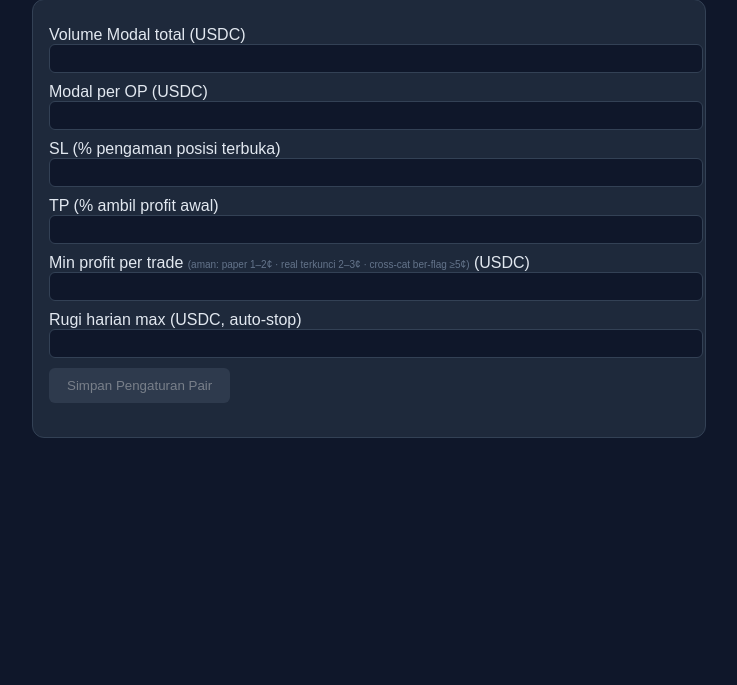
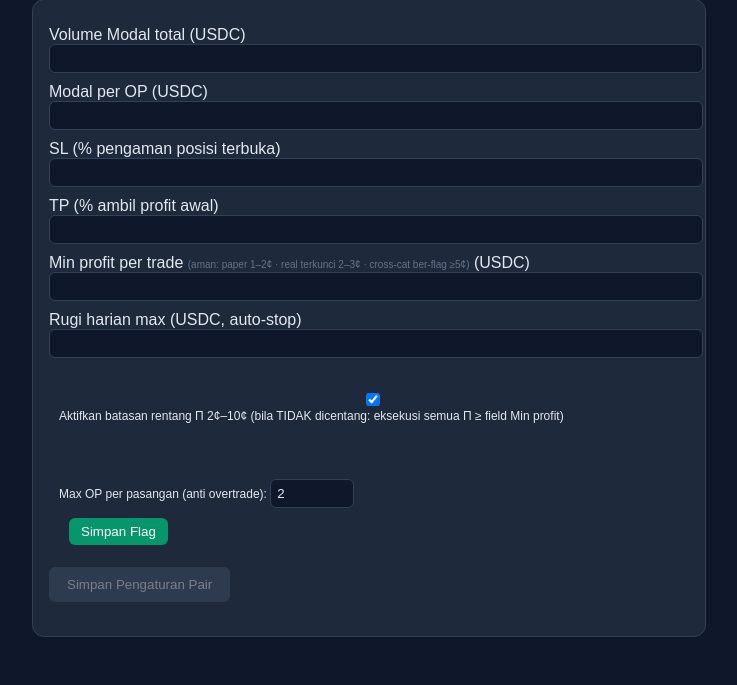
Before and after one commit to connectcomputers/arb-bot, a FastAPI app: template app/web/templates/limits.html in a window 1280 px wide. Shown: the part 267-952 px from the top of the page, without its empty margins (168-905 px from the left). Before the commit the page ends 705 px from the top, so only its background shows below. Run offline with FastAPI, Linux system fonts and the light colour scheme; the template is opened without the code that fills it, so the values that code supplies are empty.

Commit message:
feat: checkbox rentang Π + field max OP per pasangan di Pengaturan Pair + EE buka CROSS_CAT untuk paper

```diff
--- a/app/engine.py
+++ b/app/engine.py
@@ -506,10 +506,14 @@ def _loop():
             added = 0
             for m in st["matches"]:
                 # Filter eksekusi: Π > 0 (positif) DAN Π ≤ 0.20 (anti false-match)
-                if m["pi"] <= float(lim.get("min_profit", 0)) / 100 or m["pi"] > float(lim.get("pi_ceiling", 0.10)):
+                _floor = float(lim.get("min_profit", 0)) / 100
+                if bool(lim.get("use_pi_band", True)):
+                    _floor = max(_floor, 0.02)
+                if m["pi"] <= _floor or m["pi"] > float(lim.get("pi_ceiling", 0.10)):
+                    continue
                     continue
                 # K: hanya arbitrase TERKUNCI (YES+NO berlawanan); tolak arah SPREAD
-                if m.get("direction") not in ("YES_NO", "NO_YES"):
+                if m.get("direction") not in ("YES_NO", "NO_YES", "CROSS_CAT"):
                     continue
                 # X: batas max open-posisi per pasangan (anti overtrade, permintaan Robert)
                 _pkey = "|".join([m["a"], m["b"], str(_ckey(m["ta"])), str(_close_ts(m["ta"]))])
--- a/app/web/main.py
+++ b/app/web/main.py
@@ -320,6 +320,28 @@ def limits(request: Request):
         "venues_valid": [v for v, s in cfg["venues"].items() if s.get("valid")],
         "pairs": cfg.get("pairs", {}),
     })
+
+@app.get("/api/limits/flag")
+def api_limits_flag_get():
+    from app.config_store import load_config
+    c = load_config()["limits"]
+    return {k: c.get(k) for k in ("use_pi_band", "max_op_per_pair", "exec_unlocked", "pi_ceiling", "min_profit")}
+
+
+@app.post("/api/limits/flag")
+async def api_limits_flag(request: Request):
+    from app.config_store import load_config, save_config
+    try:
+        body = await request.json()
+        c = load_config()
+        for k in ("use_pi_band", "max_op_per_pair", "exec_unlocked", "pi_ceiling", "min_profit"):
+            if k in body:
+                c["limits"][k] = body[k]
+        save_config(c)
+        return {"ok": True, "limits": c["limits"]}
+    except Exception as e:
+        return {"ok": False, "message": str(e)}
+
 
 @app.post("/api/limits")
 async def api_limits(request: Request):
--- a/app/web/templates/limits.html
+++ b/app/web/templates/limits.html
@@ -34,6 +34,24 @@ button:disabled{opacity:.4;cursor:not-allowed}
 <label>TP (% ambil profit awal)<input id="tp" type="number" step="0.1" value="{{ limits.get('tp','') }}"></label>
 <label>Min profit per trade <span style="color:#64748b;font-size:10px">(aman: paper 1–2¢ · real terkunci 2–3¢ · cross-cat ber-flag ≥5¢)</span> (USDC)<input id="min_profit" type="number" step="0.01" value="{{ limits.get('min_profit','') }}"></label>
 <label>Rugi harian max (USDC, auto-stop)<input id="rugi_harian" type="number" value="{{ limits.get('rugi_harian','') }}"></label>
+<div style="margin:12px 0;padding:10px;background:#1e293b;border-radius:6px">
+  <label style="font-size:12px"><input type="checkbox" id="flagBand"> Aktifkan batasan rentang Π 2¢–10¢ (bila TIDAK dicentang: eksekusi semua Π ≥ field Min profit)</label><br><br>
+  <label style="font-size:12px">Max OP per pasangan (anti overtrade): <input type="number" id="flagMaxOp" min="1" max="10" style="width:70px"></label>
+  <button id="flagSave" type="button" style="margin-left:10px;padding:6px 12px">Simpan Flag</button>
+  <span id="flagMsg" style="font-size:11px;color:#64748b"></span>
+</div>
+<script>
+fetch('/api/limits/flag').then(r=>r.json()).then(d=>{
+  document.getElementById('flagBand').checked = (d.use_pi_band !== false);
+  document.getElementById('flagMaxOp').value = (d.max_op_per_pair ?? 2);
+});
+document.getElementById('flagSave').addEventListener('click', ()=>{
+  fetch('/api/limits/flag',{method:'POST',headers:{'Content-Type':'application/json'},
+    body: JSON.stringify({use_pi_band: document.getElementById('flagBand').checked,
+                          max_op_per_pair: parseInt(document.getElementById('flagMaxOp').value||'2',10)})
+  }).then(r=>r.json()).then(d=>{ document.getElementById('flagMsg').textContent = d.ok ? '✅ tersimpan' : '❌ '+d.message; });
+});
+</script>
 <button id="save" disabled onclick="simpan()">Simpan Pengaturan Pair</button>
 <span id="notif" style="display:none;color:#86efac;margin-left:10px">
   ✅ Berhasil disimpan ke <code>data/trading_config.json</code></span>
```
